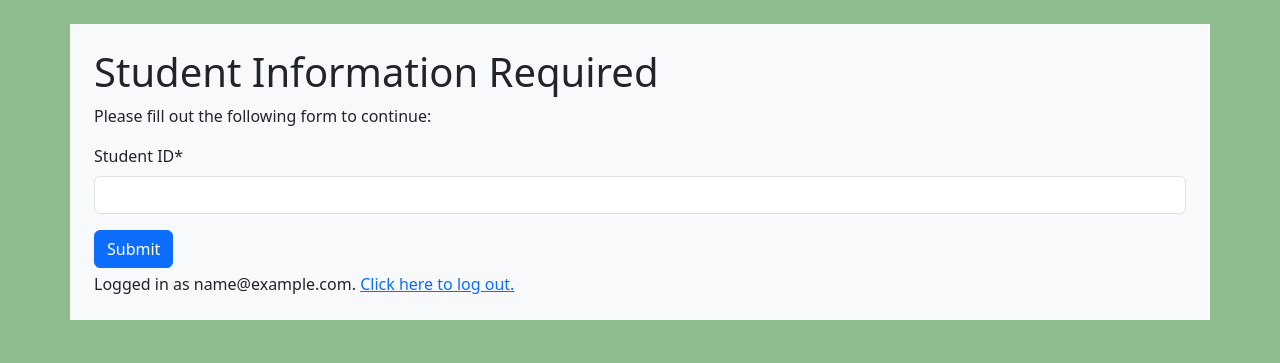
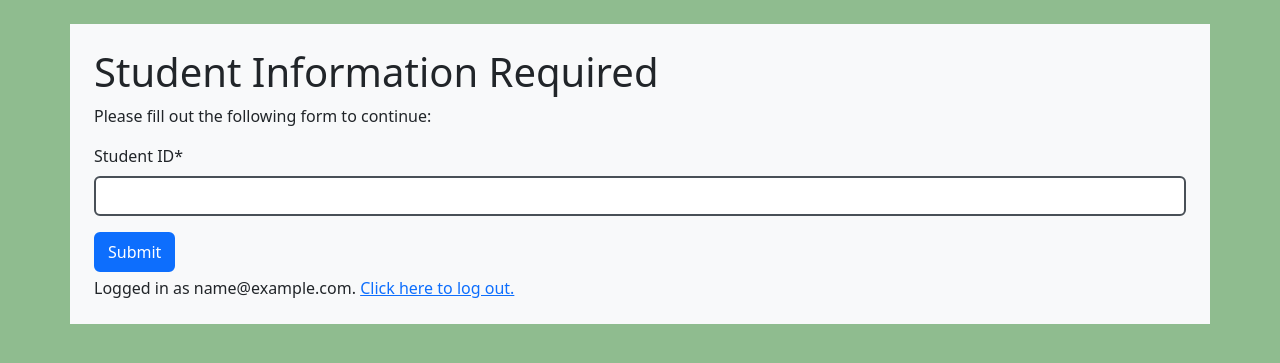
Before and after one commit to onstop4/MediaCenterSignUp, a Django app: page /s/info/ in a window 1280 px wide. Shown: the top 363 px of the page. Run offline with Django 3.2, Linux system fonts and the light colour scheme; the visitor is signed in with stand-in values (Sample User, id 1); data that the repository does not hold is empty; parts of the project's set-up code (start-up, migrations or seed data) failed here and were passed over; some libraries are stand-ins or nearby versions.

Commit message:
Fixed CSS to make border of inputs darker&thicker
* Now, the borders of certain things like checkboxes and radio buttons
  look similar to that of Bootstrap 4.
* Other page elements that depended on the variables I modified were
  also affected. As a result, more work might need to be done to make
  things look right.

```diff
--- a/signup/faculty/templates/signup/faculty/components/base.html
+++ b/signup/faculty/templates/signup/faculty/components/base.html
@@ -1,4 +1,5 @@
 <!DOCTYPE html>
+{% load static %}
 <html>
 
 <head>
@@ -10,6 +11,8 @@
     {% block resources %}
     <link href="https://cdn.jsdelivr.net/npm/bootstrap@5.3.2/dist/css/bootstrap.min.css" rel="stylesheet" integrity="sha384-T3c6CoIi6uLrA9TneNEoa7RxnatzjcDSCmG1MXxSR1GAsXEV/Dwwykc2MPK8M2HN" crossorigin="anonymous">
     <script src="https://cdn.jsdelivr.net/npm/bootstrap@5.3.2/dist/js/bootstrap.bundle.min.js" integrity="sha384-C6RzsynM9kWDrMNeT87bh95OGNyZPhcTNXj1NW7RuBCsyN/o0jlpcV8Qyq46cDfL" crossorigin="anonymous"></script>
+
+    <link rel="stylesheet" href="{% static 'signup/variables.css' %}">
     {% endblock resources %}
 
     {% endblock head %}
--- a/signup/templates/signup/components/base.html
+++ b/signup/templates/signup/components/base.html
@@ -10,6 +10,7 @@
     <link href="https://cdn.jsdelivr.net/npm/bootstrap@5.3.2/dist/css/bootstrap.min.css" rel="stylesheet" integrity="sha384-T3c6CoIi6uLrA9TneNEoa7RxnatzjcDSCmG1MXxSR1GAsXEV/Dwwykc2MPK8M2HN" crossorigin="anonymous">
     <script src="https://cdn.jsdelivr.net/npm/bootstrap@5.3.2/dist/js/bootstrap.bundle.min.js" integrity="sha384-C6RzsynM9kWDrMNeT87bh95OGNyZPhcTNXj1NW7RuBCsyN/o0jlpcV8Qyq46cDfL" crossorigin="anonymous"></script>
 
+    <link rel="stylesheet" href="{% static 'signup/variables.css' %}">
     <link rel="stylesheet" href="{% static 'signup/style.css' %}">
 </head>
 
--- a/static/signup/style.css
+++ b/static/signup/style.css
@@ -1,3 +1,7 @@
 .bg-lightgreen {
     background-color: darkseagreen;
 }
+
+ul.list-of-periods {
+    list-style-type: none;
+}
--- /dev/null
+++ b/static/signup/variables.css
@@ -0,0 +1,4 @@
+:root {
+    --bs-border-width: 2px;
+    --bs-border-color: var(--bs-gray-700);
+}
```
Also changed, not shown: signup/templates/signup/student_sign_up_success.html (+1 -7 lines).
